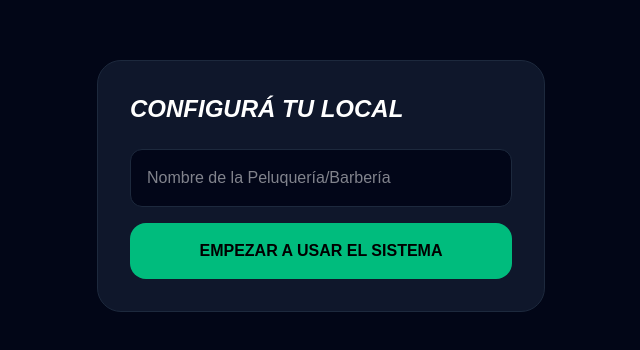
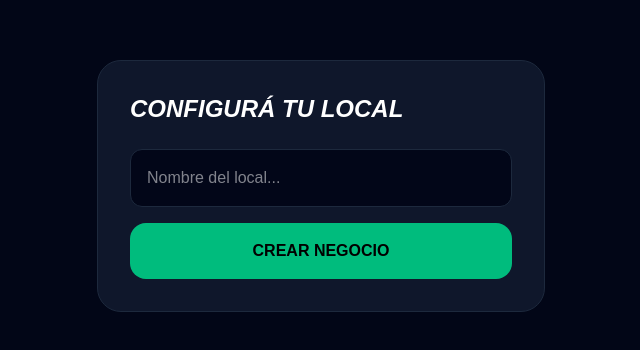
Before and after one commit to Vale-G/turnos-saas, a Next.js app: page /setup-negocio in a window 1280 px wide. Shown: the part 214-564 px from the top of the page, without its empty margins (319-959 px from the left). Built offline with nearby package versions, Linux system fonts and the light colour scheme; no server answers.

Commit message:
Fix: Setup de negocio funcional con manejo de errores y limpieza de inicio

```diff
--- a/app/setup-negocio/page.tsx
+++ b/app/setup-negocio/page.tsx
@@ -6,75 +6,73 @@ import { useRouter } from 'next/navigation'
 export default function SetupNegocio() {
   const [nombre, setNombre] = useState('')
   const [loading, setLoading] = useState(false)
-  const [user, setUser] = useState<any>(null)
+  const [errorInfo, setErrorInfo] = useState<string | null>(null) // Para ver el error rojo
   const router = useRouter()
-
-  useEffect(() => {
-    const getUser = async () => {
-      const { data: { user } } = await supabase.auth.getUser()
-      setUser(user)
-    }
-    getUser()
-  }, [])
 
   const handleCreate = async (e: React.FormEvent) => {
     e.preventDefault()
-    if (!user) return
     setLoading(true)
+    setErrorInfo(null)
 
-    // 1. Insertamos el negocio en la tabla "Negocio"
-    const { data: negocio, error: errorNegocio } = await supabase
+    const { data: { user } } = await supabase.auth.getUser()
+    if (!user) {
+        setErrorInfo("No se encontró sesión de usuario");
+        setLoading(false);
+        return;
+    }
+
+    // Insertar Negocio
+    const { data: negocio, error: errNegocio } = await supabase
       .from('Negocio')
       .insert([{
         nombre: nombre,
-        dueno_id: user.id, // Ojo: verifica si tu columna se llama dueno_id o admin_id
+        dueno_id: user.id,
         plan: 'trial',
         estado_plan: 'activo'
       }])
-      .select()
-      .single()
+      .select().single()
 
-    if (errorNegocio) {
-      console.error(errorNegocio)
-      alert('Error al crear: ' + errorNegocio.message)
-      setLoading(false)
-      return
+    if (errNegocio) {
+      setErrorInfo(`Error en Tabla Negocio: ${errNegocio.message} - ${errNegocio.details}`);
+      setLoading(false);
+      return;
     }
 
-    // 2. Vinculamos al usuario con ese negocio en la tabla "perfiles"
-    const { error: errorPerfil } = await supabase
+    // Vincular Perfil
+    const { error: errPerfil } = await supabase
       .from('perfiles')
       .update({ negocio_id: negocio.id })
       .eq('id', user.id)
 
-    if (errorPerfil) {
-      alert('Error al vincular perfil')
+    if (errPerfil) {
+      setErrorInfo(`Error en Tabla Perfiles: ${errPerfil.message}`);
     } else {
-      alert('¡Negocio creado con éxito!')
       router.push('/dashboard')
     }
     setLoading(false)
   }
 
   return (
-    <div className="min-h-screen bg-[#020617] flex flex-col items-center justify-center p-6">
+    <div className="min-h-screen bg-[#020617] flex items-center justify-center p-6">
       <div className="bg-slate-900 p-8 rounded-3xl border border-slate-800 w-full max-w-md">
         <h1 className="text-2xl font-black text-white mb-6 uppercase italic">Configurá tu Local</h1>
+
+        {errorInfo && (
+          <div className="bg-red-500/10 border border-red-500 text-red-500 p-4 rounded-xl mb-4 text-sm font-mono">
+            {errorInfo}
+          </div>
+        )}
+
         <form onSubmit={handleCreate} className="space-y-4">
           <input
             required
-            type="text"
             className="w-full bg-slate-950 border border-slate-800 rounded-xl p-4 text-white"
-            placeholder="Nombre de la Peluquería/Barbería"
+            placeholder="Nombre del local..."
             value={nombre}
             onChange={(e) => setNombre(e.target.value)}
           />
-          <button
-            type="submit"
-            disabled={loading}
-            className="w-full bg-emerald-500 text-black font-black py-4 rounded-2xl uppercase hover:scale-105 transition-all disabled:opacity-50"
-          >
-            {loading ? 'Guardando...' : 'Empezar a usar el sistema'}
+          <button type="submit" disabled={loading} className="w-full bg-emerald-500 text-black font-black py-4 rounded-2xl uppercase">
+            {loading ? 'Guardando...' : 'Crear Negocio'}
           </button>
         </form>
       </div>
```
